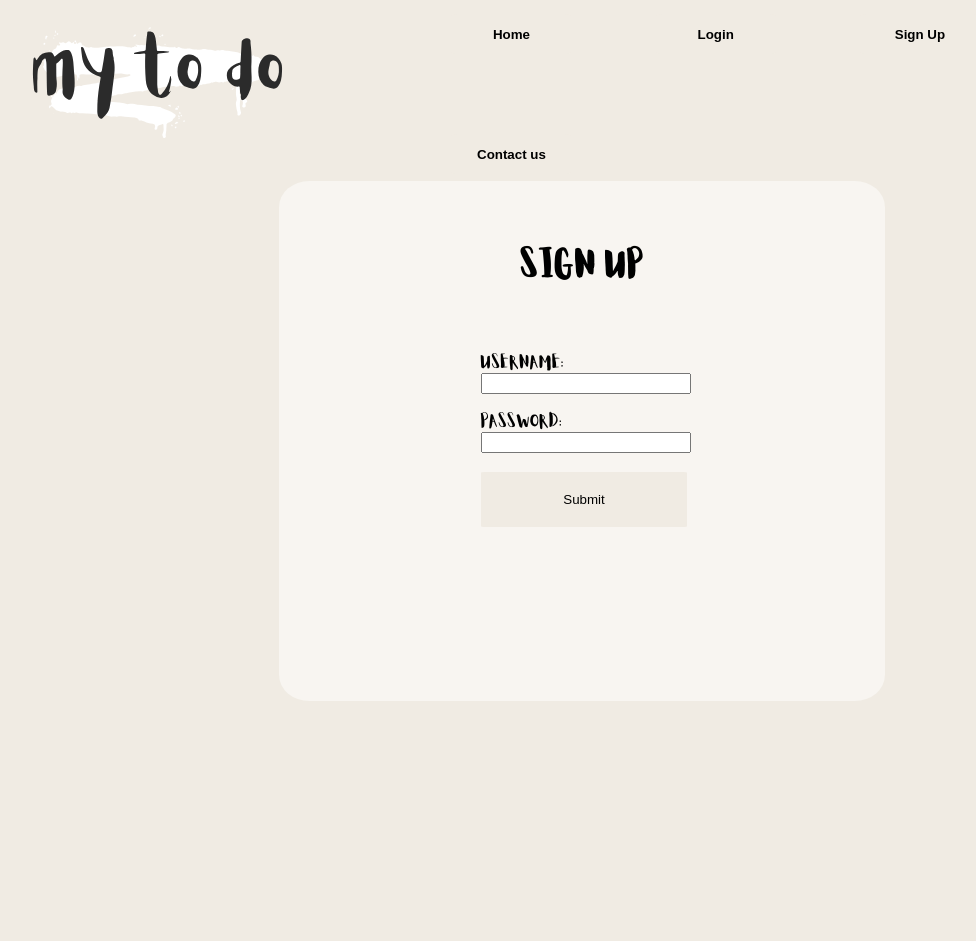
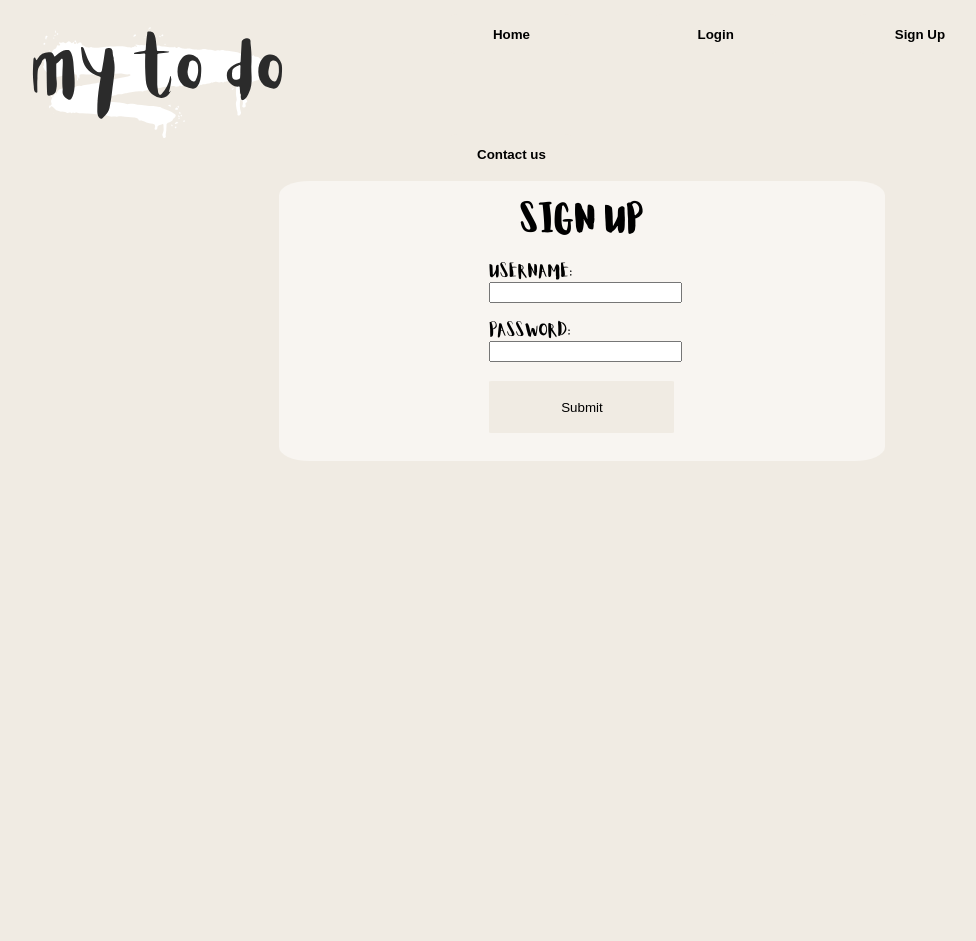
Before and after one commit to LesokoM/To-Do-Application, a Flask app: page /signup in a window 1280 px wide. Shown: the top 941 px of the page, without its empty margins (58-1034 px from the left). After the commit the page ends 461 px from the top, so only its background shows below. Run offline with Flask 3, Linux system fonts and the light colour scheme.

Commit message:
fixed layout
sign up and login now look the same

```diff
--- a/static/style.css
+++ b/static/style.css
@@ -140,22 +140,18 @@ body hr {
   grid-row: 1/span 4;
   grid-column: 2/span 3;
   display: grid;
-  grid-template-rows: repeat(3, 1fr);
-  grid-template-columns: repeat(3, 1fr);
   justify-content: center;
   align-items: center;
   border-radius: 5%;
   background: rgba(255, 255, 255, 0.47);
 }
 .page .signup-div .heading {
-  grid-row: 1;
-  grid-column: 2;
   font-family: "Aloja", sans-serif;
   text-align: center;
+  margin-top: 0;
 }
 .page .signup-div form {
-  grid-row: 2;
-  grid-column: 2;
+  margin-bottom: 15%;
 }
 .page .signup-div form input {
   display: block;
@@ -163,7 +159,7 @@ body hr {
   height: 100%;
 }
 .page .signup-div form .submit-btn {
-  width: 102%;
+  width: 100%;
   padding: 10%;
   border-radius: 2%;
   border: none;
@@ -189,7 +185,7 @@ body hr {
 }
 .page .notepad .greeting h1 {
   margin-top: 0;
-  margin-bottom: 15%;
+  margin-bottom: 5%;
 }
 .page .notepad .binder-url {
   grid-row: 2;
--- a/static/style.scss
+++ b/static/style.scss
@@ -195,8 +195,6 @@ body {
         grid-column: 2/ span 3;
 
         display: grid;
-        grid-template-rows: repeat(3, 1fr);
-        grid-template-columns: repeat(3, 1fr);
         justify-content: center;
         align-items: center;
 
@@ -204,18 +202,14 @@ body {
         background: rgba(255, 255, 255, 0.47);
 
         .heading {
-            grid-row: 1;
-            grid-column: 2;
             font-family: "Aloja", sans-serif;
             text-align: center;
-
+            margin-top: 0;
         }
 
 
         form {
-            grid-row: 2;
-            grid-column: 2;
-
+            margin-bottom: 15%;
 
             input {
                 display: block;
@@ -224,7 +218,7 @@ body {
             }
 
             .submit-btn {
-                width: 102%;
+                width: 100%;
                 padding: 10%;
                 border-radius: 2%;
                 border: none;
@@ -257,7 +251,7 @@ body {
             h1 {
 
                 margin-top: 0;
-                margin-bottom: 15%;
+                margin-bottom: 5%;
             }
 
         }
```
Also changed, not shown: 1 other file.
